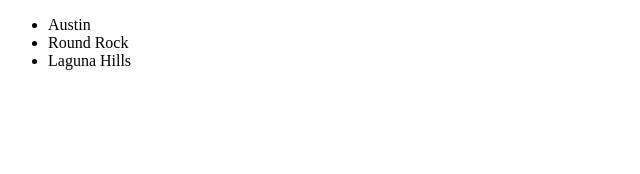
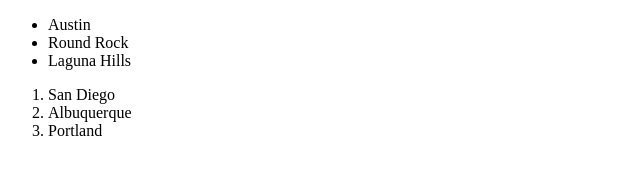
Before and after one commit to JTongay/html-practice, a plain HTML site: page index.html in a window 1280 px wide. Shown: the whole page, without its empty margins (0-640 px from the left). Drawn offline with Linux system fonts and the light colour scheme.

Commit message:
add cities i would like to visit

```diff
--- a/index.html
+++ b/index.html
@@ -12,6 +12,11 @@
         <li>Round Rock</li>
         <li>Laguna Hills</li>
     </ul>
+    <ol>
+        <li>San Diego</li>
+        <li>Albuquerque</li>
+        <li>Portland</li>
+    </ol>
 
 
 
```
